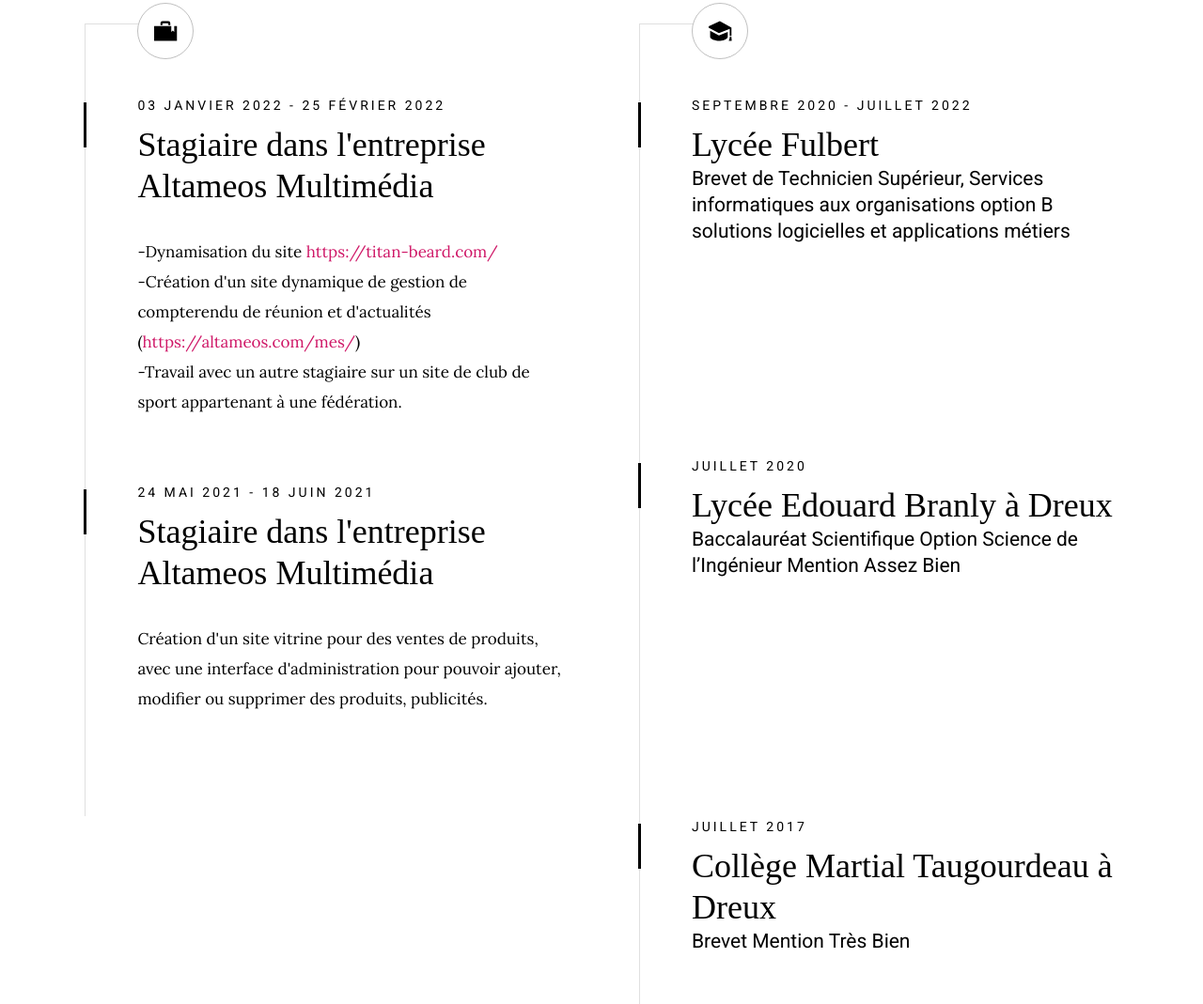
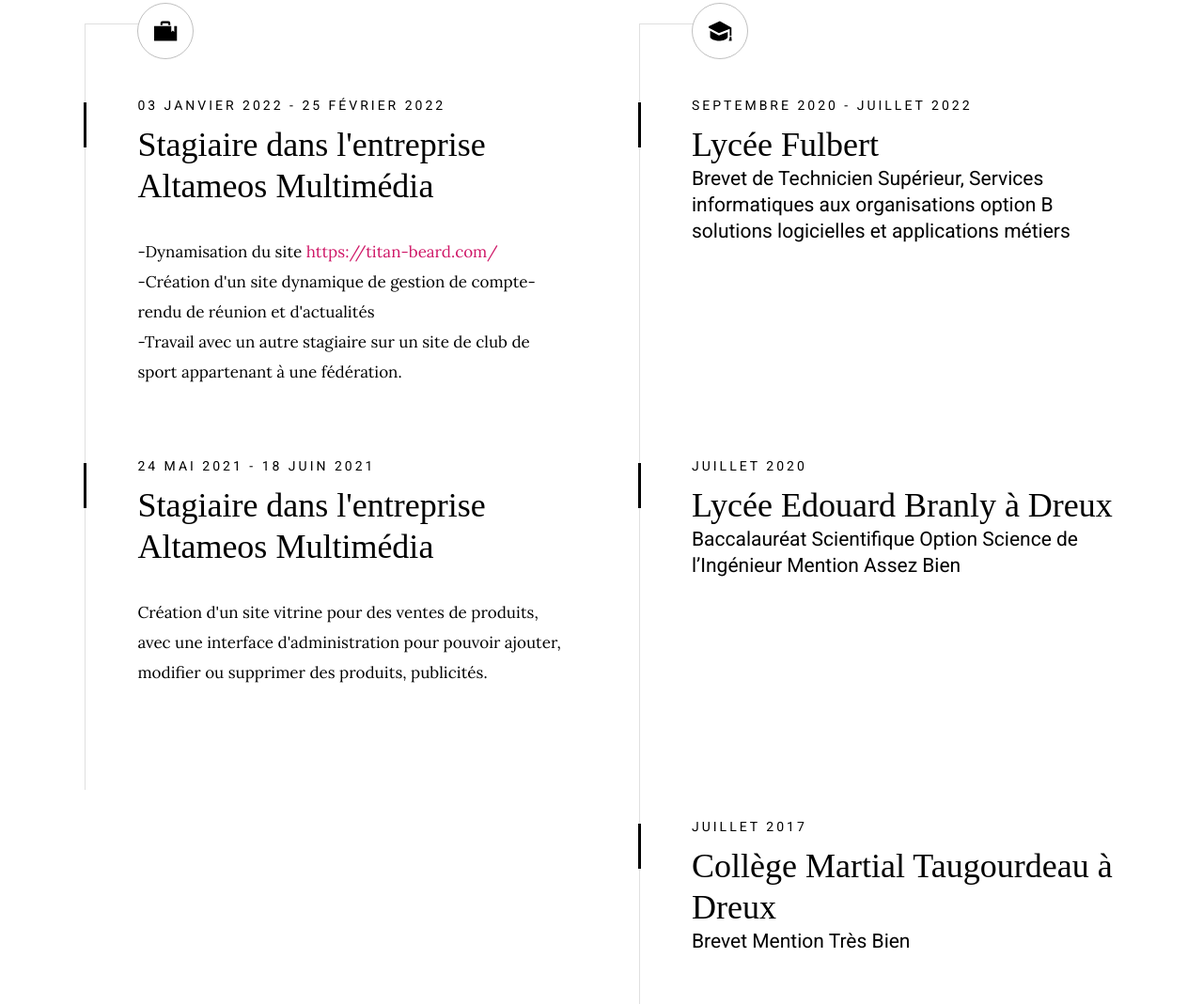
Before and after one commit to Kylianbove/Portfolio_KB, a plain HTML site: page index.html in a window 1280 px wide. Shown: the part 1787-2856 px from the top of the page at 94% size. Drawn offline with Linux system fonts and the light colour scheme; a web font is replaced by a local one.

Commit message:
update orthographe

```diff
--- a/index.html
+++ b/index.html
@@ -162,8 +162,8 @@
                             </div>
                             <div class="timeline__desc">
                                 <p>-Dynamisation du site <a href="https://titan-beard.com/" target="_blank">https://titan-beard.com/</a><br>
-                                  -Création d'un site dynamique de gestion de compterendu de réunion et d'actualités
-                                  (<a href="https://altameos.com/mes/" target="_blank">https://altameos.com/mes/</a>) <br>
+                                  -Création d'un site dynamique de gestion de compte-rendu de réunion et d'actualités
+                                <br>
                                   -Travail avec un autre stagiaire sur un site de club de
                                   sport appartenant à une fédération.</p>
                             </div>
```
